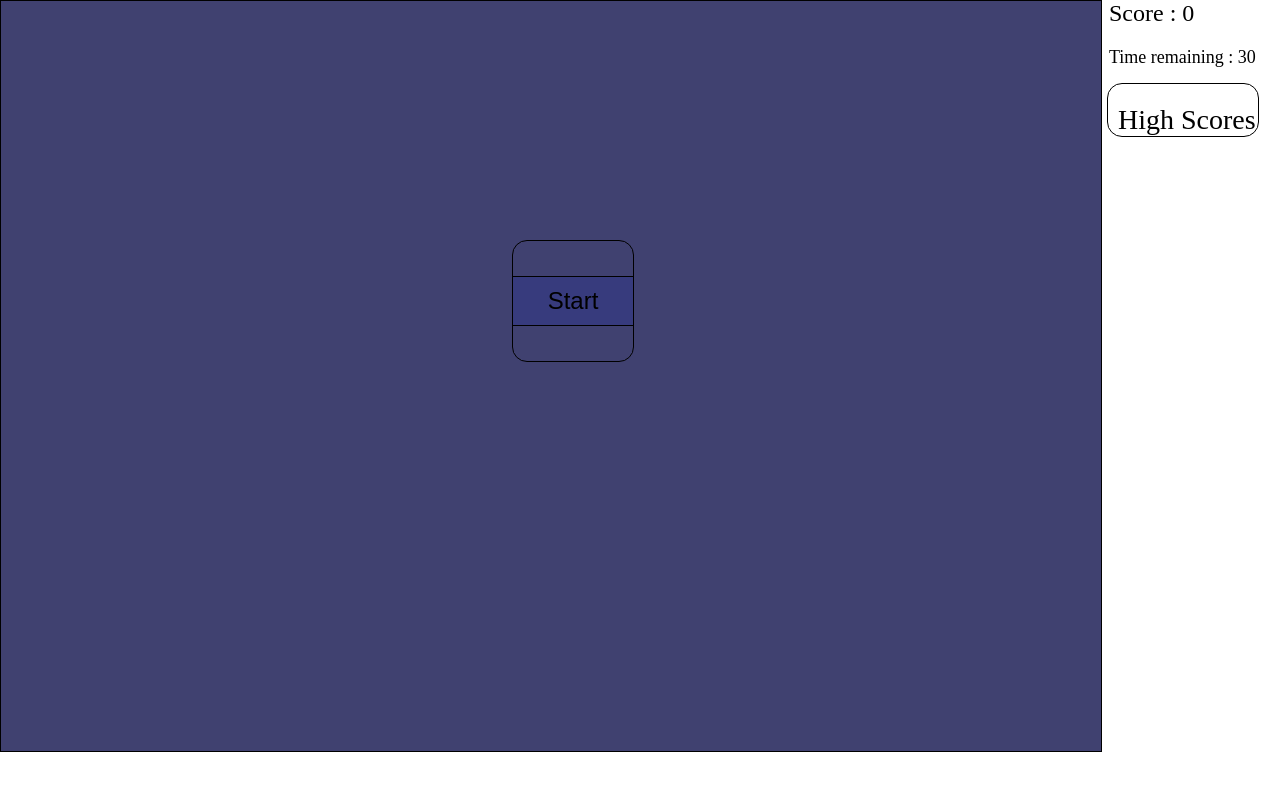
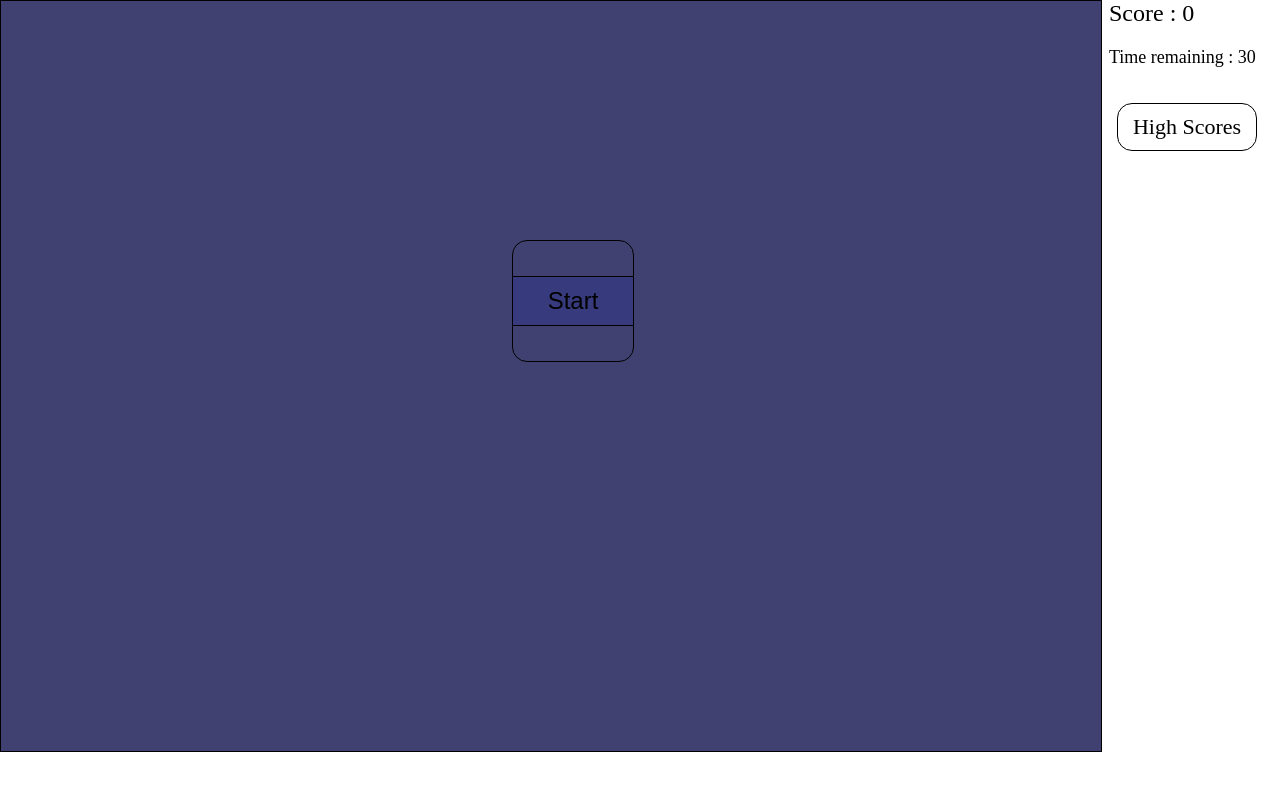
Before and after one commit to vuongtrungkien/casestudy-clicktraining, a plain HTML site: page index.html in a window 1280 px wide. Drawn offline with Linux system fonts and the light colour scheme.

Commit message:
Update main.css

```diff
--- a/main.css
+++ b/main.css
@@ -16,7 +16,7 @@
 }
 
 #count-down {
-   float: left;
+    float: left;
     margin-top: 20px;
     font-size: 18px;
     padding-left: 7px;
@@ -46,7 +46,6 @@
 }
 
 
-
 #menu-start {
     width: 120px;
     height: 120px;
@@ -59,6 +58,7 @@
     padding: auto 0;
     display: block;
 }
+
 #menu-start button {
     width: 100%;
     margin: 35px 0;
@@ -70,20 +70,27 @@
     font-weight: 500;
     background-color: rgba(20, 39, 176, 0.20);;
 }
+
 #display-rank-score {
     margin-top: 15px;
     margin-left: 5px;
-    border: 1px solid black;
-    border-radius: 15px;
+
+
     float: left;
     width: 150px;
     height: 150%;
 }
+
 #display-rank-score p {
+    border: 1px solid black;
+    padding: 10px;
+    border-radius: 15px;
     margin-top: 20px;
     margin-left: 10px;
-    font-size: 28px;
+    font-size: 22px;
+    text-align: center;
 }
+
 #rank-score {
 
     position: relative;
```
